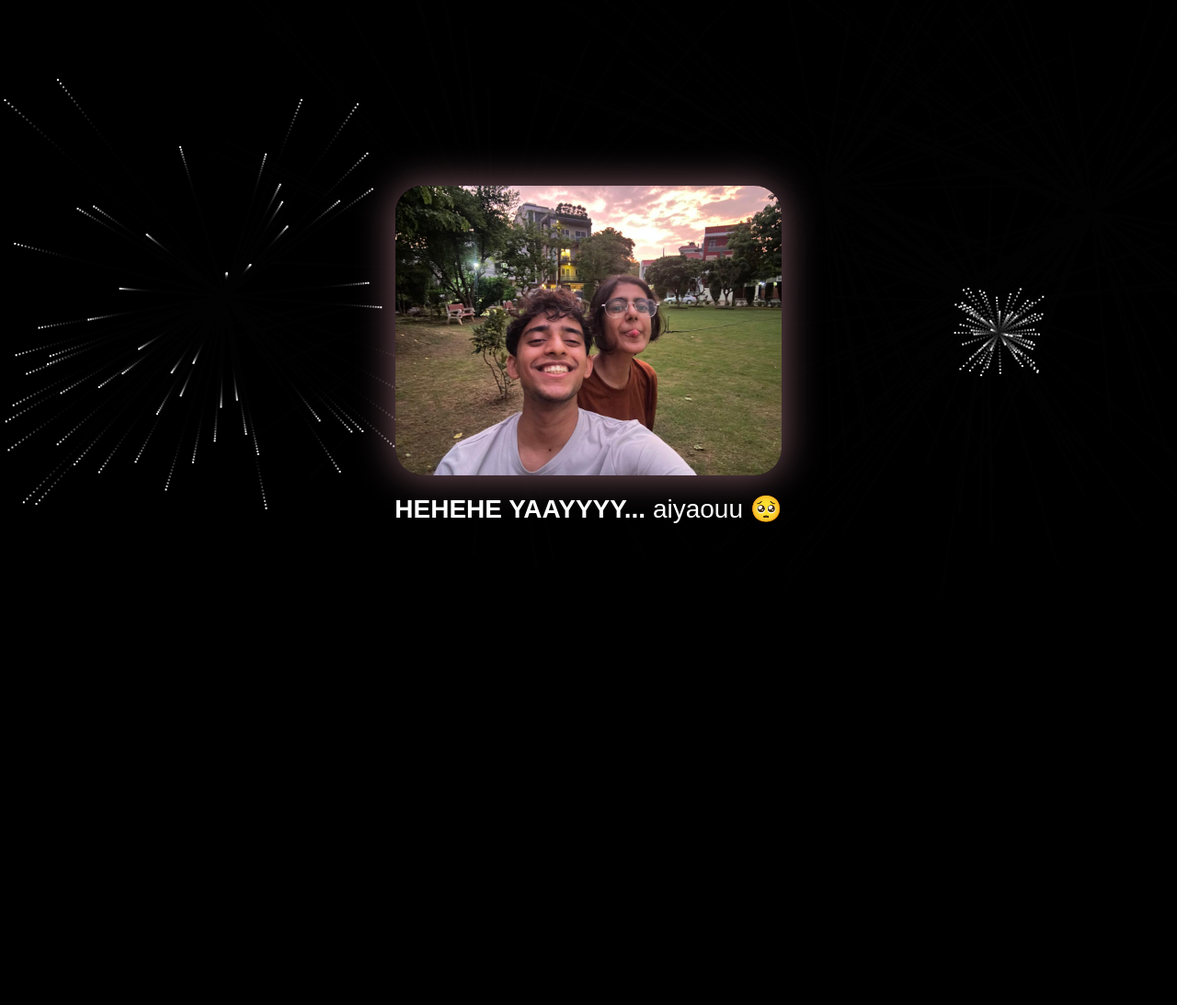
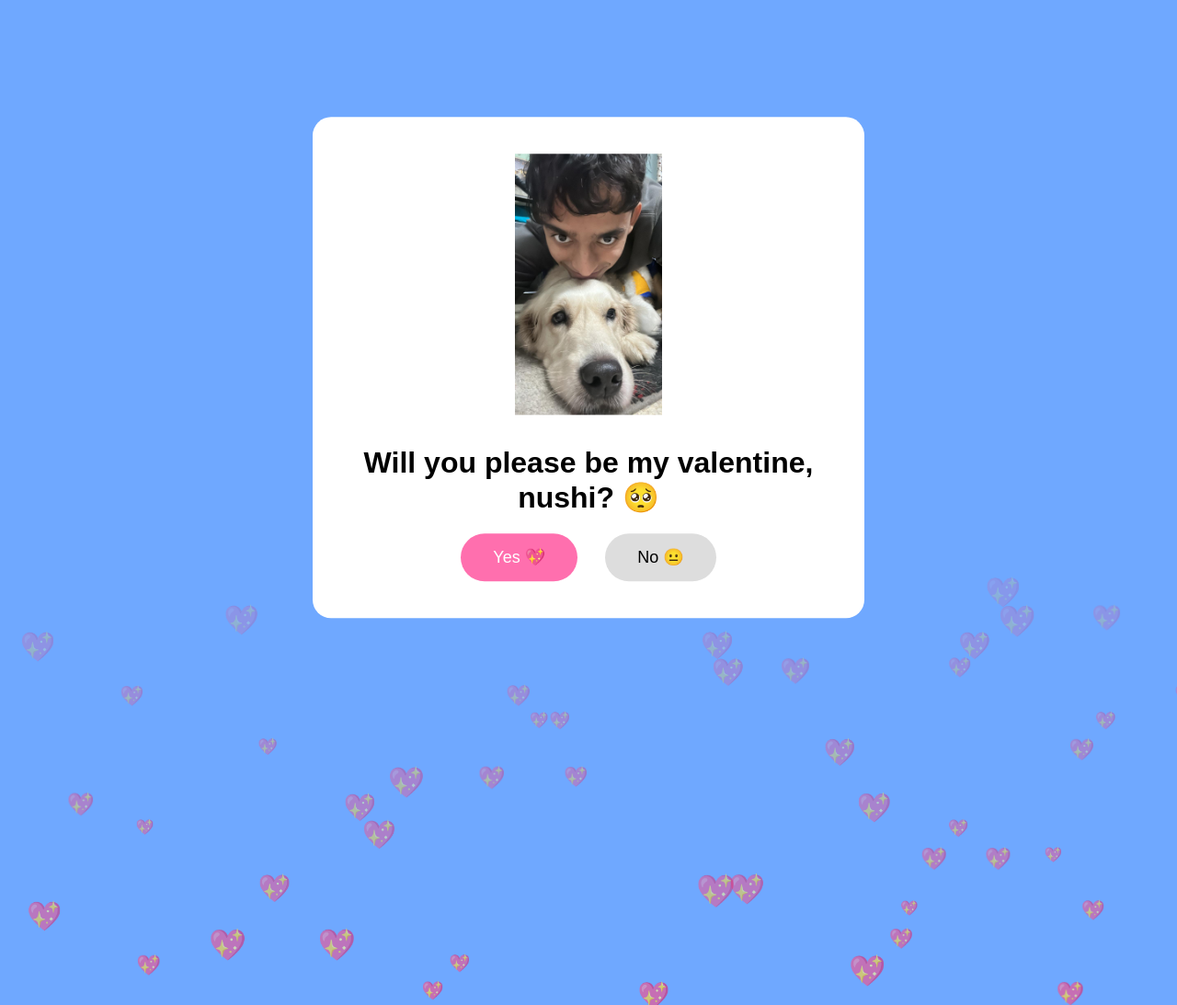
Before and after one commit to abhirajnair2002/oopsies, a plain HTML site: page index.html in a window 1280 px wide. Shown: the top 1093 px of the page at 92% size. Before the commit the page ends 800 px from the top, so only its background shows below. Drawn offline with Linux system fonts and the light colour scheme.

Commit message:
Update index.html

```diff
--- a/index.html
+++ b/index.html
@@ -1,110 +1,181 @@
 <!DOCTYPE html>
 <html lang="en">
 <head>
-  <meta charset="UTF-8">
-  <title>YAAYYYY</title>
+<meta charset="UTF-8" />
+<title>Valentine</title>
+
 <style>
-    html, body {
+  * {
+    box-sizing: border-box;
+    cursor: default;
+  }
+
+  body {
     margin: 0;
-      padding: 0;
-      background: black;
+    height: 100vh;
+    background: #6fa8ff;
     overflow: hidden;
-      height: 100%;
-      font-family: Arial, sans-serif;
-      color: white;
+    font-family: "Arial", sans-serif;
   }
-    canvas {
-      position: fixed;
-      top: 0;
-      left: 0;
+
+  .heart {
+    position: absolute;
+    color: pink;
+    font-size: 20px;
+    animation: floatUp 6s linear infinite;
     z-index: 1;
   }
 
-    .content {
+  @keyframes floatUp {
+    from { transform: translateY(100vh); opacity: 1; }
+    to { transform: translateY(-10vh); opacity: 0; }
+  }
+
+  .card {
     position: relative;
-      z-index: 2;
-      height: 100%;
+    width: 600px;
+    margin: auto;
+    top: 50%;
+    transform: translateY(-50%);
+    background: white;
+    border-radius: 20px;
+    padding: 40px;
+    text-align: center;
+    z-index: 10;
+  }
+
+  .card img {
+    width: 160px;
+    margin-bottom: 20px;
+  }
+
+  h1 {
+    margin: 10px 0 20px;
+  }
+
+  .buttons {
     display: flex;
     justify-content: center;
     align-items: center;
-      flex-direction: column;
-      text-align: center;
+    gap: 30px;
+    margin-top: 20px;
   }
 
-    img {
-      width: 420px;
-      border-radius: 30px;
-      box-shadow: 0 0 40px rgba(255,180,200,0.5);
+  button {
+    padding: 15px 35px;
+    font-size: 18px;
+    border-radius: 40px;
+    border: none;
+    cursor: pointer;
+    transition: transform 0.4s ease;
   }
 
-    p {
-      margin-top: 20px;
-      font-size: 28px;
+  #yesBtn {
+    background: #ff6fae;
+    color: white;
+    z-index: 2;
+  }
+
+  #noBtn {
+    background: #ddd;
+    position: relative;
+    z-index: 3;
   }
 </style>
 </head>
+
 <body>
 
-<!-- Background Music -->
-<audio id="bg-music" loop>
-  <source src="everywhere.mp3" type="audio/mpeg">
-</audio>
+<div class="card">
+  <img src="bunny.png" alt="bunny" />
+  <h1>Will you please be my valentine, nushi? 🥺</h1>
 
-<canvas id="fireworks"></canvas>
-
-<div class="content">
-  <img src="you-and-me.jpg">
-  <p><strong>HEHEHE YAAYYYY...</strong> aiyaouu 🥺</p>
+  <div class="buttons">
+    <button id="yesBtn">Yes 💖</button>
+    <button id="noBtn">No 😐</button>
+  </div>
 </div>
 
 <script>
-const canvas = document.getElementById("fireworks");
-const ctx = canvas.getContext("2d");
-canvas.width = innerWidth;
-canvas.height = innerHeight;
+  // --- HEARTS GENERATOR (more hearts, denser flow) ---
+  setInterval(() => {
+    for (let i = 0; i < 3; i++) { // 3 hearts per interval
+      const heart = document.createElement("div");
+      heart.className = "heart";
+      heart.innerText = "💖";
+      heart.style.left = Math.random() * 100 + "vw";
+      heart.style.fontSize = 15 + Math.random() * 20 + "px";
+      document.body.appendChild(heart);
+      setTimeout(() => heart.remove(), 6000);
+    }
+  }, 200); // hearts appear twice as fast
 
-let particles = [];
+  // --- BUTTON LOGIC ---
+  const noBtn = document.getElementById("noBtn");
+  const yesBtn = document.getElementById("yesBtn");
 
-function explode(x, y) {
-  for (let i = 0; i < 60; i++) {
-    particles.push({
-      x, y,
-      vx: (Math.random() - 0.5) * 8,
-      vy: (Math.random() - 0.5) * 8,
-      life: 80
+  let noClicked = false;
+  let vx = 2.8;
+  let vy = 2.8;
+
+  noBtn.addEventListener("click", () => {
+    if (noClicked) return;
+    noClicked = true;
+
+    noBtn.innerText = "Sorry, nope, not accepted 😛";
+
+    const rect = noBtn.getBoundingClientRect();
+    document.body.appendChild(noBtn);
+
+    noBtn.style.position = "fixed";
+    noBtn.style.left = rect.left + "px";
+    noBtn.style.top = rect.top + "px";
+    noBtn.style.zIndex = "9999";
+
+    startChase();
+    startGrowingYes();
   });
-  }
+
+  function startGrowingYes() {
+    let scale = 1;
+    setInterval(() => {
+      scale += 0.05;
+      yesBtn.style.transform = `scale(${scale})`;
+    }, 300);
   }
 
-function animate() {
-  ctx.fillStyle = "rgba(0,0,0,0.2)";
-  ctx.fillRect(0, 0, canvas.width, canvas.height);
+  function startChase() {
+    setInterval(() => {
+      let x = noBtn.offsetLeft + vx;
+      let y = noBtn.offsetTop + vy;
 
-  particles.forEach((p, i) => {
-    p.x += p.vx;
-    p.y += p.vy;
-    p.life--;
-    ctx.fillStyle = "white";
-    ctx.fillRect(p.x, p.y, 2, 2);
-    if (p.life <= 0) particles.splice(i, 1);
+      const maxX = window.innerWidth - noBtn.offsetWidth;
+      const maxY = window.innerHeight - noBtn.offsetHeight;
+
+      if (x <= 0 || x >= maxX) vx *= -1;
+      if (y <= 0 || y >= maxY) vy *= -1;
+
+      noBtn.style.left = Math.max(0, Math.min(x, maxX)) + "px";
+      noBtn.style.top = Math.max(0, Math.min(y, maxY)) + "px";
+    }, 20);
+  }
+
+  document.addEventListener("mousemove", e => {
+    if (!noClicked) return;
+
+    const rect = noBtn.getBoundingClientRect();
+    const dx = rect.left + rect.width / 2 - e.clientX;
+    const dy = rect.top + rect.height / 2 - e.clientY;
+
+    if (Math.abs(dx) < 120 && Math.abs(dy) < 120) {
+      vx += dx > 0 ? 0.25 : -0.25;
+      vy += dy > 0 ? 0.25 : -0.25;
+    }
   });
 
-  requestAnimationFrame(animate);
-}
-
-setInterval(() => {
-  explode(Math.random() * canvas.width, Math.random() * canvas.height * 0.5);
-}, 800);
-
-animate();
-
-// --- MUSIC AUTO-START ON CLICK FROM 10 SECONDS ---
-const music = document.getElementById('bg-music');
-
-document.body.addEventListener('click', () => {
-  music.currentTime = 21; // start at 10 seconds
-  music.play();
-}, { once: true });
+  yesBtn.addEventListener("click", () => {
+    window.location.href = "yay.html";
+  });
 </script>
 
 </body>
```
Lines whose indentation alone changed are shown as unchanged.
